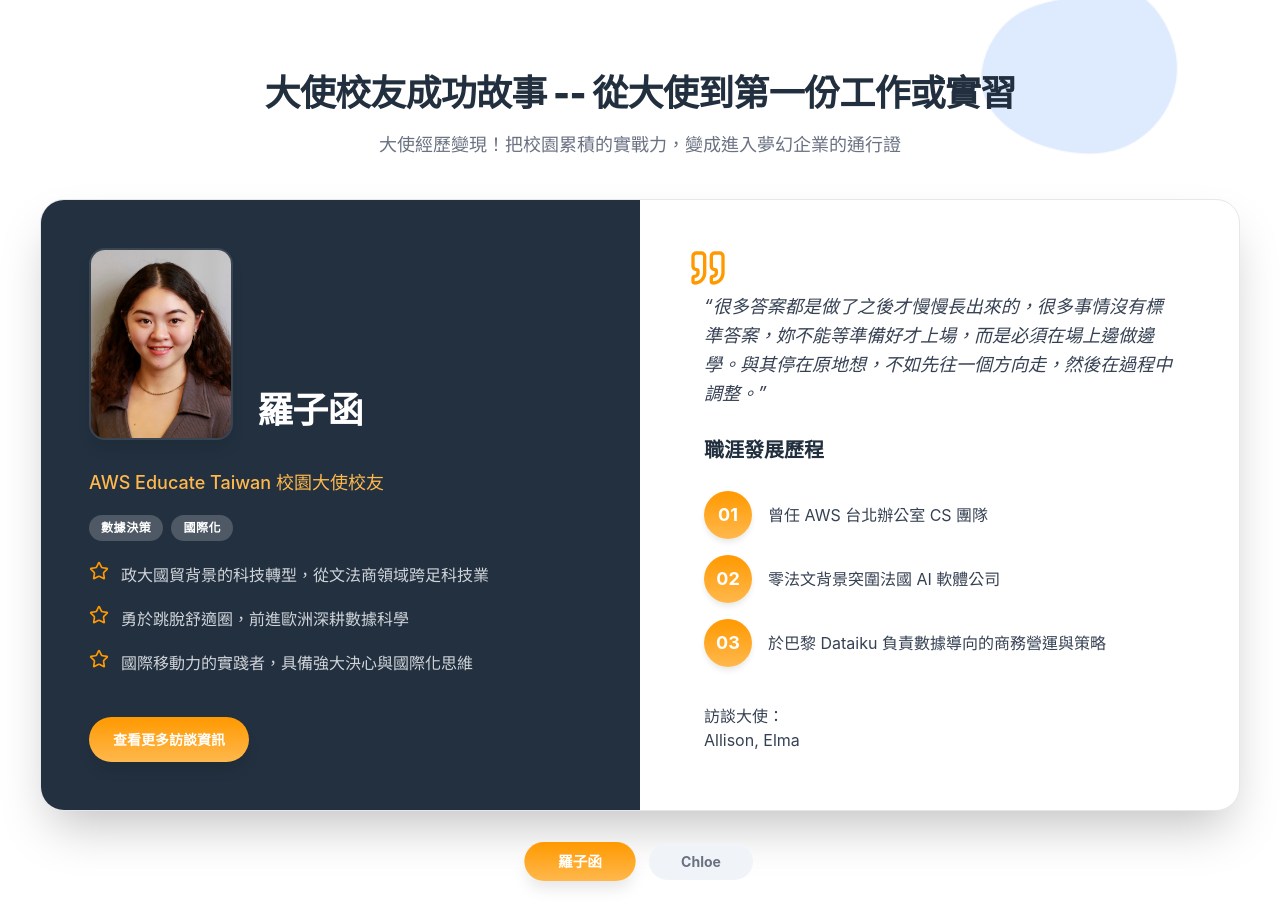
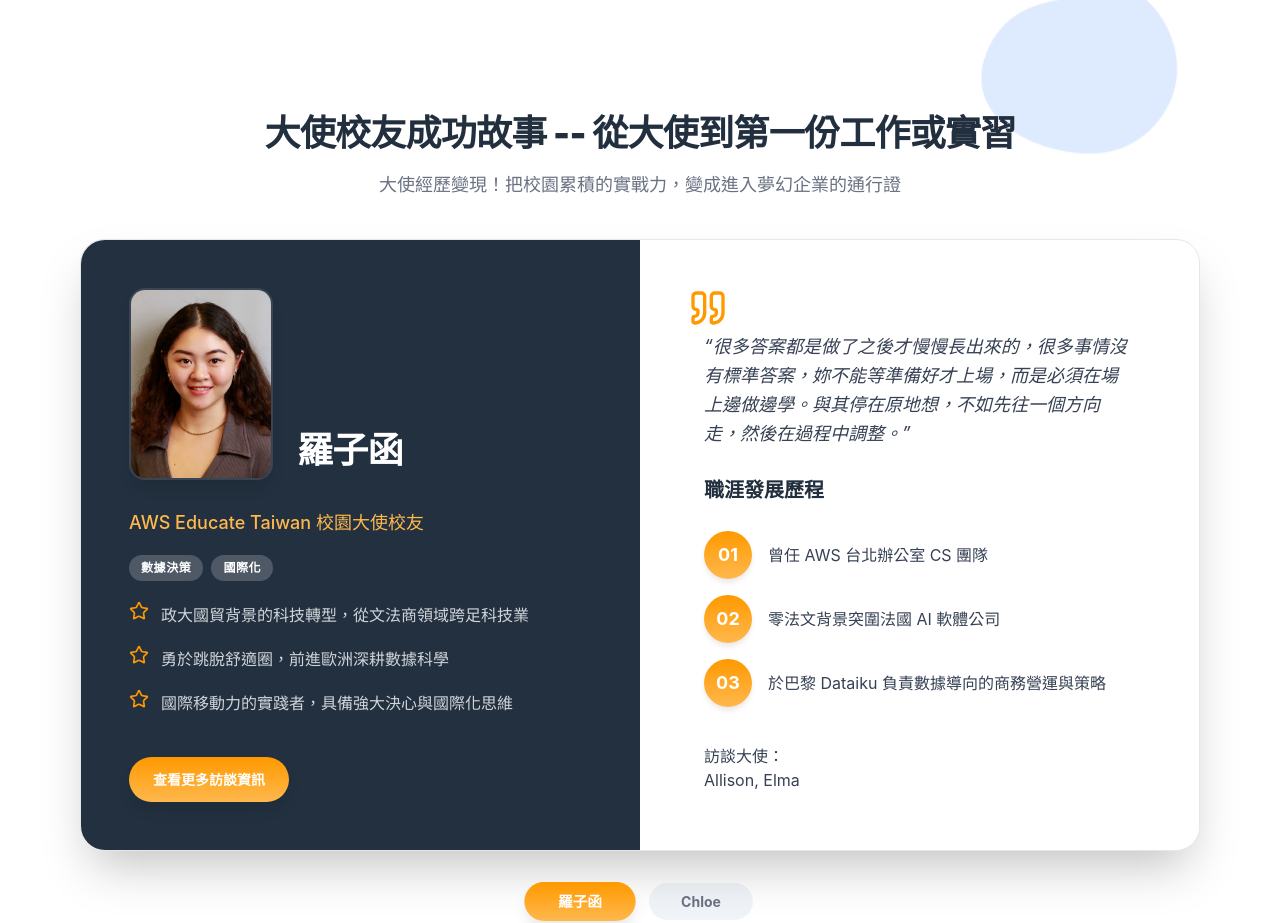
Before and after one commit to aws-educate-tw/aws-ambassador-official-website, a Next.js app: page /alumni in a window 1280 px wide. Shown: the part 414-1337 px from the top of the page. Built offline with nearby package versions, Linux system fonts and the light colour scheme.

Commit message:
feat: add avatar placeholder and improve card animations in Ambassador and Story sections

```diff
--- a/src/components/organisms/AmbassadorDirectory/AmbassadorDirectory.module.css
+++ b/src/components/organisms/AmbassadorDirectory/AmbassadorDirectory.module.css
@@ -146,6 +146,15 @@
   height: 120px;
   object-fit: cover;
   display: block;
+  flex-shrink: 0;
+}
+
+.avatarPlaceholder {
+  width: 84px;
+  height: 120px;
+  display: flex;
+  align-items: center;
+  justify-content: center;
   flex-shrink: 0;
 }
 
--- a/src/components/organisms/StorySection/StorySection.module.css
+++ b/src/components/organisms/StorySection/StorySection.module.css
@@ -1,11 +1,11 @@
 .section {
   width: 100%;
-  padding: 0 32px;
+  padding: 32px 80px;
 }
 
 @media (min-width: 768px) {
   .section {
-    padding: 40px;
+    padding: 80px;
   }
 }
 
@@ -36,22 +36,42 @@
 }
 
 /* 主卡片 */
+.cardPerspective {
+  perspective: 1200px;
+  max-width: 1200px;
+  margin: 0 auto;
+}
+
 .card {
-  display: flex;
-  flex-direction: column;
+  position: relative;
   background-color: var(--color-bg-primary);
   border-radius: var(--radius-2xl);
   box-shadow: var(--shadow-2xl);
   border: 1px solid var(--color-border-subtle);
+  transform-style: preserve-3d;
+  transition: transform 0.7s cubic-bezier(0.4, 0, 0.2, 1);
+}
+
+.cardInner {
+  display: flex;
+  flex-direction: column;
+  width: 100%;
+  border-radius: var(--radius-2xl);
   overflow: hidden;
-  min-height: 500px;
-  transition: all var(--duration-slow) var(--easing-ease-out);
+  backface-visibility: hidden;
+  -webkit-backface-visibility: hidden;
+}
+
+.cardInnerBack {
+  position: absolute;
+  inset: 0;
+  transform: rotateY(180deg);
+  height: 100%;
 }
 
 @media (min-width: 768px) {
-  .card {
+  .cardInner {
     flex-direction: row;
-    min-height: 600px;
   }
 }
 
@@ -88,8 +108,21 @@
   flex-shrink: 0;
 }
 
+.avatarPlaceholder {
+  width: 128px;
+  height: 160px;
+  display: flex;
+  align-items: center;
+  justify-content: center;
+  background-color: rgba(255, 255, 255, 0.08);
+  border-radius: var(--radius-lg);
+  border: 2px solid rgba(255, 255, 255, 0.1);
+  flex-shrink: 0;
+}
+
 @media (min-width: 768px) {
-  .avatar {
+  .avatar,
+  .avatarPlaceholder {
     width: 144px;
     height: 192px;
   }
--- a/src/components/organisms/StorySection/StorySection.tsx
+++ b/src/components/organisms/StorySection/StorySection.tsx
@@ -1,7 +1,8 @@
 'use client';
 
 import { StoryCategory } from '@/data/alumni';
-import { Quote, Star } from 'lucide-react';
+import { motion } from 'framer-motion';
+import { Quote, Star, User } from 'lucide-react';
 import { useState } from 'react';
 
 import styles from './StorySection.module.css';
@@ -13,30 +14,59 @@ interface StorySectionProps {
 export function StorySection({ category }: StorySectionProps) {
   const alumniKeys = Object.keys(category.alumni);
   const [activeKey, setActiveKey] = useState(alumniKeys[0]);
+  const [rotation, setRotation] = useState(0);
   const current = category.alumni[activeKey];
+
+  const handleSwitch = (key: string) => {
+    if (key === activeKey) return;
+    setRotation((prev) => prev + 180);
+    setTimeout(() => setActiveKey(key), 350);
+  };
+
+  const nextKey = alumniKeys.find((k) => k !== activeKey) ?? activeKey;
+  const isFlipped = Math.round(rotation / 180) % 2 !== 0;
+  const frontKey = isFlipped ? nextKey : activeKey;
+  const backKey = isFlipped ? activeKey : nextKey;
+  const front = category.alumni[frontKey];
+  const back = category.alumni[backKey];
 
   return (
     <section className={styles.section}>
+      <motion.div
+        initial={{ opacity: 0, y: 24 }}
+        whileInView={{ opacity: 1, y: 0 }}
+        viewport={{ once: true }}
+        transition={{ duration: 0.6 }}
+      >
         {/* 標題區 */}
         <div className={styles.header}>
           <h2 className={styles.title}>{category.title}</h2>
           <p className={styles.subtitle}>{category.subtitle}</p>
         </div>
 
-      {/* 主卡片：左側深色 + 右側淺色 */}
-      <div className={styles.card}>
+        {/* 主卡片 */}
+        <div className={styles.cardPerspective}>
+          <div className={styles.card} style={{ transform: `rotateY(${rotation}deg)` }}>
+            {[{ data: front, face: 'front' }, { data: back, face: 'back' }].map(({ data, face }) => (
+              <div key={face} className={`${styles.cardInner} ${face === 'back' ? styles.cardInnerBack : ''}`}>
                 {/* 左側：個人資訊 */}
                 <div className={styles.cardLeft}>
                   <div className={styles.profileRow}>
-            <img src={current.image} alt={current.name} className={styles.avatar} />
-            <h3 className={styles.name}>{current.name}</h3>
+                    {data.image ? (
+                      <img src={data.image} alt={data.name} className={styles.avatar} />
+                    ) : (
+                      <div className={styles.avatarPlaceholder}>
+                        <User size={48} color="rgba(255,255,255,0.5)" />
+                      </div>
+                    )}
+                    <h3 className={styles.name}>{data.name}</h3>
                   </div>
 
                   <div className={styles.info}>
-            <p className={styles.ambassadorTitle}>{current.title}</p>
+                    <p className={styles.ambassadorTitle}>{data.title}</p>
 
                     <div className={styles.tags}>
-              {current.tags.map((tag) => (
+                      {data.tags.map((tag) => (
                         <span key={tag} className={styles.tag}>
                           {tag}
                         </span>
@@ -44,7 +74,7 @@ export function StorySection({ category }: StorySectionProps) {
                     </div>
 
                     <div className={styles.highlights}>
-              {current.highlights.map((h, i) => (
+                      {data.highlights.map((h, i) => (
                         <div key={i} className={styles.highlightItem}>
                           <Star className={styles.starIcon} size={20} color="#FF9900" />
                           <p className={styles.highlightText}>{h}</p>
@@ -60,16 +90,15 @@ export function StorySection({ category }: StorySectionProps) {
 
                 {/* 右側：引言與職涯歷程 */}
                 <div className={styles.cardRight}>
-          {/* 引言裝飾 */}
                   <div className={styles.quoteIconWrapper}>
                     <Quote size={40} className={styles.quoteIcon} color="#FF9900" />
                   </div>
 
-          <p className={styles.quote}>&ldquo;{current.quote}&rdquo;</p>
+                  <p className={styles.quote}>&ldquo;{data.quote}&rdquo;</p>
 
                   <h4 className={styles.careerTitle}>職涯發展歷程</h4>
                   <div className={styles.careerPath}>
-            {current.careerPath.map((step) => (
+                    {data.careerPath.map((step) => (
                       <div key={step.id} className={styles.careerStep}>
                         <div className={styles.stepBadge}>{step.id}</div>
                         <p className={styles.stepText}>{step.text}</p>
@@ -80,8 +109,11 @@ export function StorySection({ category }: StorySectionProps) {
                   <div className={styles.interviewer}>
                     訪談大使：
                     <br />
-            {current.interviewer}
+                    {data.interviewer}
                   </div>
+                </div>
+              </div>
+            ))}
           </div>
         </div>
 
@@ -91,7 +123,7 @@ export function StorySection({ category }: StorySectionProps) {
             {alumniKeys.map((key) => (
               <button
                 key={key}
-              onClick={() => setActiveKey(key)}
+                onClick={() => handleSwitch(key)}
                 className={`${styles.switchBtn} ${activeKey === key ? styles.switchBtnActive : ''}`}
               >
                 {key}
@@ -99,6 +131,7 @@ export function StorySection({ category }: StorySectionProps) {
             ))}
           </div>
         )}
+      </motion.div>
     </section>
   );
 }
--- a/src/data/alumni.ts
+++ b/src/data/alumni.ts
@@ -48,7 +48,7 @@ export const SUCCESS_STORIES: Record<string, StoryCategory> = {
         name: 'Chloe Chang',
         title: 'AWS Educate Taiwan 校園大使校友',
         tags: ['數據決策', '國際化'],
-        image: '/images/Stories/Chloe.png',
+        image: '',
         highlights: [
           '現任知名公司擔任資深產品分析師',
           '具備橫跨工業工程與資訊管理的跨領域專業背景',
@@ -110,7 +110,7 @@ export const SUCCESS_STORIES: Record<string, StoryCategory> = {
         name: 'Aaron Huang',
         title: 'AWS Educate Taiwan 校園大使校友',
         tags: ['數據決策', '國際化'],
-        image: '/images/Stories/Aaron.png',
+        image: '',
         highlights: [
           '精準定位自我於「商業與技術的完美平衡」 ',
           '具備高情商與強大的跨領域溝通力，擅長管理客戶期待與解決複雜的專案需求',
@@ -129,7 +129,7 @@ export const SUCCESS_STORIES: Record<string, StoryCategory> = {
         name: '許銘軒',
         title: 'AWS Educate Taiwan 校園大使校友',
         tags: ['數據決策', '國際化'],
-        image: '/images/Stories/Hsuan.png',
+        image: '',
         highlights: [
           '資管背景跨足智慧製造，以跨域視角深耕半導體產業',
           '從雲端大使到業界工程師，用每一次實戰累積技術判斷力',
@@ -450,7 +450,6 @@ export const DIRECTORY: DirectoryPerson[] = [
   },
   {
     name: '吳哲丞 Reeve Wu',
-    image: '/images/Ambassador/Reeve Wu.png',
     school: '國立臺北科技大學',
     dept: '資訊工程系',
     experience: [
```
Also changed, not shown: src/components/organisms/AmbassadorDirectory/AmbassadorDirectory.tsx (+73 -18 lines), public/images/Ambassador/Reeve Wu.png (deleted). Lines whose indentation alone changed are shown as unchanged.
